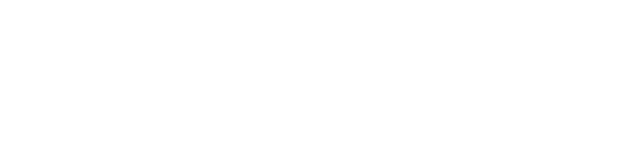
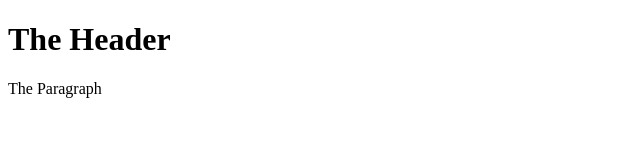
Before and after one commit to unehirondelle/git-test, a website: page index.html in a window 1280 px wide. Shown: the whole page, without its empty margins (0-640 px from the left). Drawn offline with Linux system fonts and the light colour scheme.

```diff
--- a/index.html
+++ b/index.html
@@ -5,6 +5,7 @@
     <title>Git-test</title>
 </head>
 <body>
-
+<h1>The Header</h1>
+<p>The Paragraph</p>
 </body>
 </html>
```
Also changed, not shown: package.json (added, +24 -0 lines), 2 other files.
